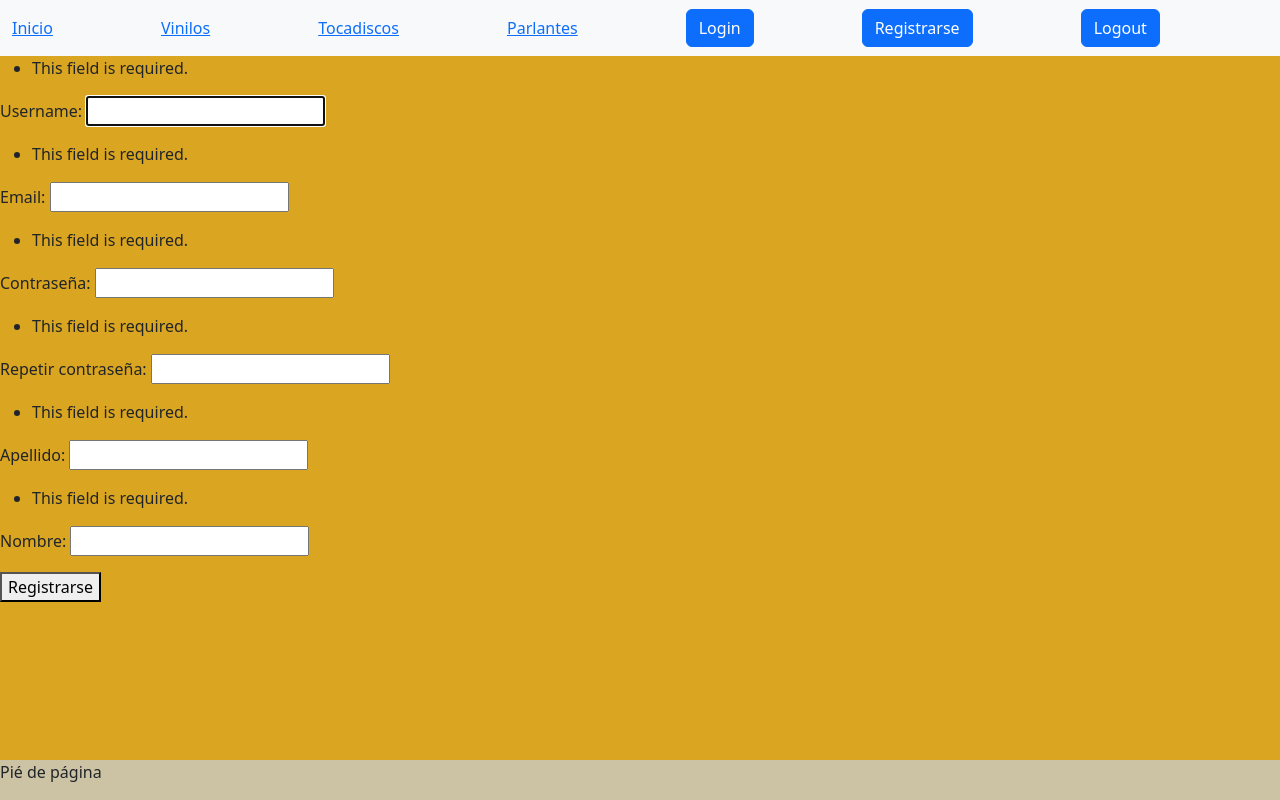
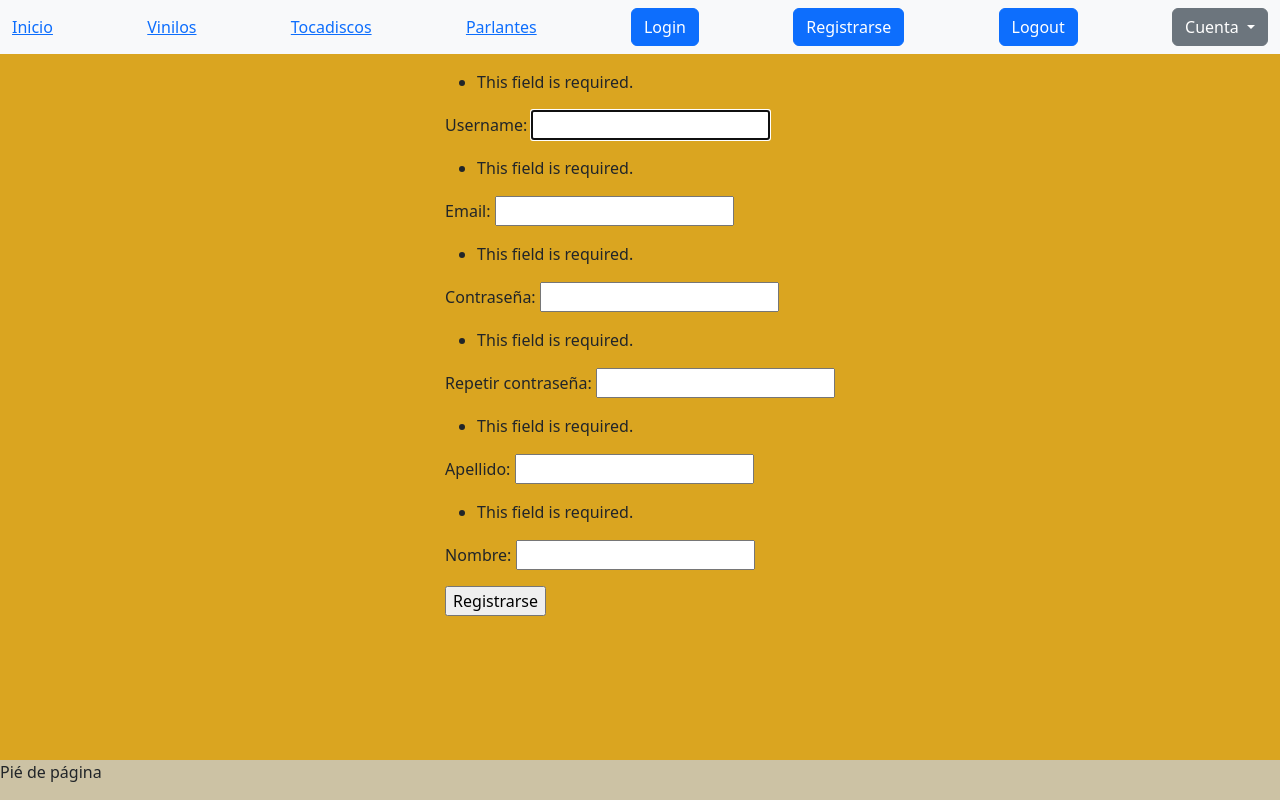
Before and after one commit to MatiasArce99/BlogApp, a Django app: page /base/register/ in a window 1280 px wide. Run offline with Django 5.2, Linux system fonts and the light colour scheme; some libraries are stand-ins or nearby versions.

Commit message:
Editando página base

```diff
--- a/Appweb/templates/ventanas/base.html
+++ b/Appweb/templates/ventanas/base.html
@@ -19,7 +19,27 @@
             <a class="btn btn-primary" href="{% url 'Login' %}">Login</a>
             <a class="btn btn-primary" href="{% url 'Register' %}">Registrarse</a>
             <a class="btn btn-primary" href="{% url 'Logout' %}">Logout</a>
-            <img src="{{ request.user.avatar.imagen.url }}" alt="" height="40px">
+            {% if request.user.is_authenticated %}
+                <img src="{{ request.user.imagen.imagen.url }}" alt="" style="height: 50px;width: 50px;">
+                <div class="dropdown">
+                    <button class="btn btn-secondary dropdown-toggle" type="button" id="dropdownMenuButton1" data-bs-toggle="dropdown" aria-expanded="false">
+                        {{ request.user.name }}
+                    </button>
+                    <ul class="dropdown-menu" aria-labelledby="dropdownMenuButton1">
+                        <li><a class="dropdown-item" href="{% url 'Logout' %}">Cerrar sesión</a></li>
+                    </ul>
+                </div>
+                {% else %}
+                <div class="dropdown">
+                    <button class="btn btn-secondary dropdown-toggle" type="button" id="dropdownMenuButton1" data-bs-toggle="dropdown" aria-expanded="false">
+                        Cuenta
+                    </button>
+                    <ul class="dropdown-menu" aria-labelledby="dropdownMenuButton1">
+                        <li><a class="dropdown-item" href="{% url 'Login' %}">Iniciar Sesión</a></li>
+                        <li><a class="dropdown-item" href="{% url 'Register' %}">Crear cuenta</a></li>
+                    </ul>
+                </div>
+            {% endif %}
         </div>
     </nav>
 </header>
--- a/Appweb/templates/ventanas/register.html
+++ b/Appweb/templates/ventanas/register.html
@@ -1,9 +1,15 @@
 {% extends 'ventanas/base.html' %}
 {% load static %}
 {% block main %}
-    <form action="" method="POST">
-        {% csrf_token %}
-        {{ form.as_p }}
-        <button type="submit">Registrarse</button>
-    </form>
+    <div class="d-flex justify-content-center">
+        <div class="d-flex flex-column">
+            <p class="fs-5 fw-bold">{{ msg_register }}</p>
+            <form action="" method="POST">
+                {% csrf_token %}
+
+                {{ form.as_p }}
+                <input type="submit" value="Registrarse">
+            </form>
+        </div>
+    </div>
 {% endblock %}
--- a/Appweb/views.py
+++ b/Appweb/views.py
@@ -1,8 +1,9 @@
 from django.contrib.auth import authenticate, login
 from django.contrib.auth.decorators import login_required
-from django.contrib.auth.forms import UserCreationForm, AuthenticationForm
+from django.contrib.auth.forms import AuthenticationForm
 from django.contrib.auth.mixins import LoginRequiredMixin
 from django.contrib.auth.views import PasswordChangeView
+from django.http import HttpResponseRedirect
 from django.shortcuts import render
 from django.urls import reverse_lazy
 from django.views.generic import ListView
@@ -16,6 +17,7 @@ def ventana_inicio(request):
 
 #@login_required
 def login_request(request):
+    msg_login = ""
     if request.method == 'POST':
         form = AuthenticationForm(request, data=request.POST)
         if form.is_valid():
@@ -24,24 +26,23 @@ def login_request(request):
             user = authenticate(username=usuario, password=clave)
             if user is not None:
                 login(request, user)
-                return render(request, 'ventanas/inicio.html', {'mensaje':f'Bienvenido {usuario}'})
-            else:
-                return render(request, 'ventanas/inicio.html', {'mensaje':'Error. Datos incorrectos'})
-        else:
-            return render(request, 'ventanas/inicio.html', {'mensaje':'Error. Formulario invalido'})
+                next_url = request.GET.get('next', '/')
+                return HttpResponseRedirect(next_url)
+        msg_login = "Usuario o contraseña incorrectos"
     form = AuthenticationForm()
-    return render(request, 'ventanas/login.html', {'form': form})
+    return render(request, 'ventanas/login.html', {'form': form, 'msg_login': msg_login})
 
 def register(request):
+    msg_register = ""
     if request.method == 'POST':
         form = UserRegisterForm(request.POST)
         if form.is_valid():
-            username = form.cleaned_data['username']
             form.save()
-            return render(request, 'ventanas/inicio.html', {'mensaje':'Usuario creado'})
+            return render(request, 'ventanas/inicio.html')
+        msg_register = "Error al registrar el usuario"
     else:
         form = UserRegisterForm(request.POST)
-    return render(request, 'ventanas/register.html', {'form':form})
+    return render(request, 'ventanas/register.html', {'form':form, 'msg_register': msg_register})
 
 #@login_required
 def editarPerfil(request):
```
Also changed, not shown: Appweb/templates/ventanas/login.html (+11 -5 lines).
